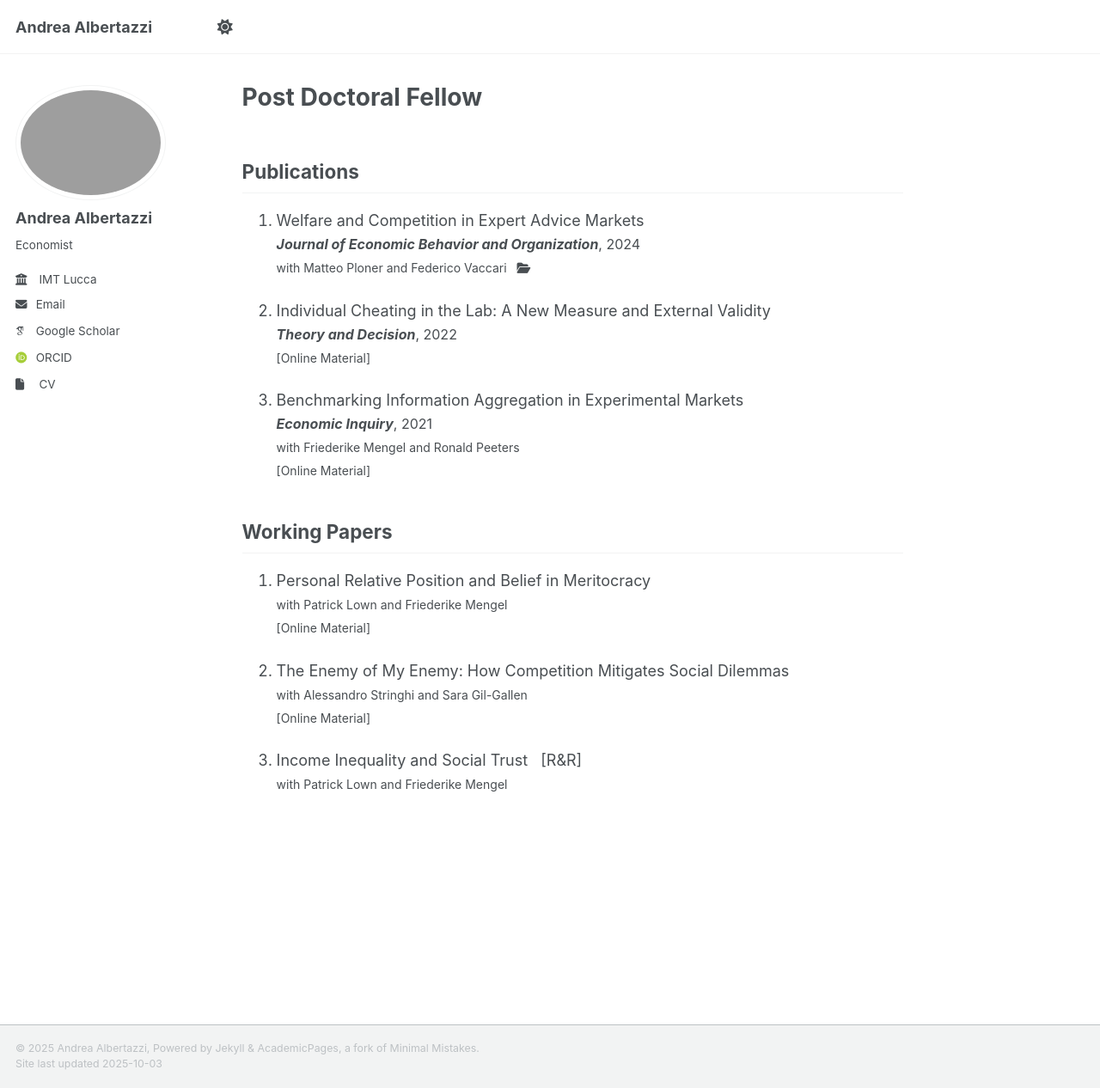
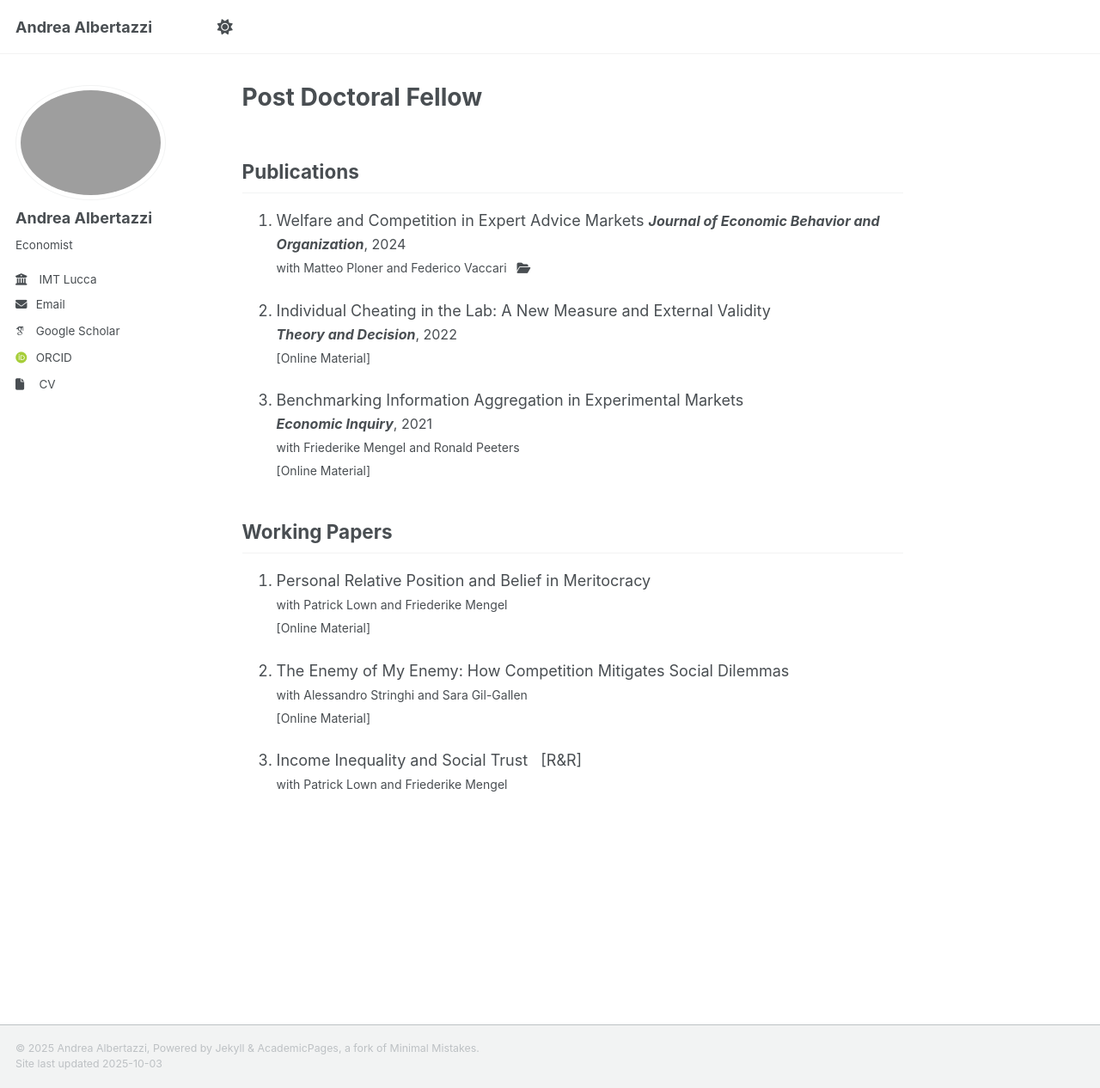
Before and after one commit to tazze87/tazze87.github.io, a Jekyll site: the page built from _pages/about.md, in a window 1280 px wide and 1266 px high. Shown: the whole window at 86% size. Built offline with Jekyll 4.4.1, drawn with Linux system fonts in a browser that asks for light colours; some web fonts are replaced; a script that is not in the unit is left out.

```diff
--- a/_pages/about.md
+++ b/_pages/about.md
@@ -6,7 +6,7 @@ author_profile: true
 ---
 
 ## Publications
-1. [Welfare and Competition in Expert Advice Markets](/files/APV-WelfareCompetition.pdf){:target="_blank" rel="noopener noreferrer"}<br>
+1. [Welfare and Competition in Expert Advice Markets](/files/APV-WelfareCompetition.pdf){:target="_blank" rel="noopener noreferrer"}
     <span style="font-size:16px;">***Journal of Economic Behavior and Organization***, 2024</span><br>
     <span style="font-size:14px;">with <a href="https://matteoploner.eco.unitn.it" target="_blank" rel="noopener noreferrer">Matteo Ploner</a> and <a href="https://www.fvaccari.com" target="_blank" rel="noopener noreferrer">Federico Vaccari</a> &nbsp; <a href="https://osf.io/4cfwg/" target="_blank" rel="noopener noreferrer">
   <i class="fas fa-folder-open"></i>
```
